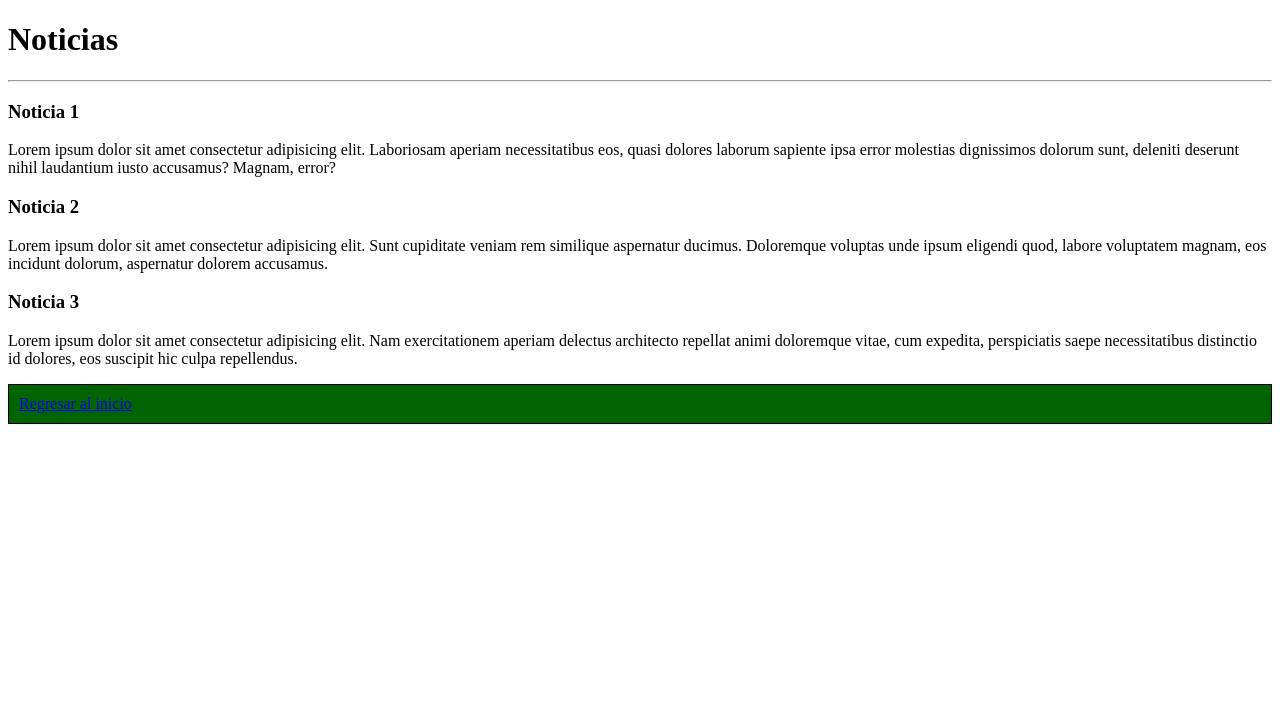
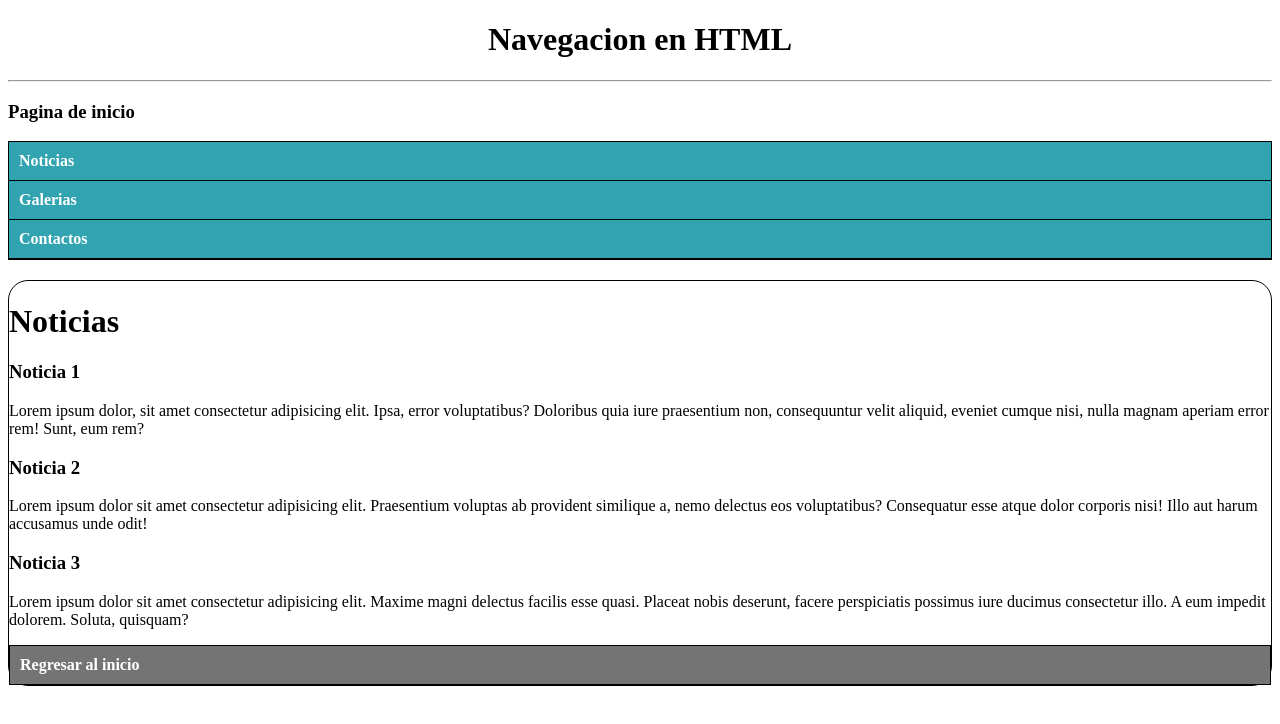
Before and after one commit to EstebanVillalva77/EstebanVillalva77.github.io, a plain HTML site: page Practica6_noticias.html in a window 1280 px wide. Drawn offline with Linux system fonts and the light colour scheme.

Commit message:
Practica 6 Actualizada con CSS-
Esteban Villalva Felix 15/02/2023

```diff
--- a/Practica6_noticias.html
+++ b/Practica6_noticias.html
@@ -4,21 +4,59 @@
     <meta charset="UTF-8">
     <meta http-equiv="X-UA-Compatible" content="IE=edge">
     <meta name="viewport" content="width=device-width, initial-scale=1.0">
-    <title>Document</title>
+    <title>Noticias</title>
+    <style>
+        .menu{
+         background-color: #32a3b1;
+
+        }
+        .menu:hover{
+         background-color: #00545e;
+
+        }
+        a{
+         color: white;
+         text-decoration: none;
+         font-weight: bold;
+
+        }
+        .contenido{
+         border: 1px solid black;
+         border-radius: 20px;
+         margin-top: 20px;
+        }
+      </style>
 </head>
 <body>
-    <h1>Noticias</h1> <hr>
-    <h3>Noticia 1</h3>
-        <p>Lorem ipsum dolor sit amet consectetur adipisicing elit. Laboriosam aperiam necessitatibus eos, quasi dolores laborum sapiente ipsa error molestias dignissimos dolorum sunt, deleniti deserunt nihil laudantium iusto accusamus? Magnam, error?</p>
 
-    <h3>Noticia 2</h3>
-        <p>Lorem ipsum dolor sit amet consectetur adipisicing elit. Sunt cupiditate veniam rem similique aspernatur ducimus. Doloremque voluptas unde ipsum eligendi quod, labore voluptatem magnam, eos incidunt dolorum, aspernatur dolorem accusamus.</p>
+    <center> <h1>Navegacion en HTML</h1><hr></center>
+    <h3>Pagina de inicio</h3>
+    <div style="border: 1px solid black">
+    <div style="border-bottom: 1px solid black; padding: 10px;" class="menu">
+         <a href="Practica6_noticias.html">Noticias</a>
 
-    <h3>Noticia 3</h3>
-        <p>Lorem ipsum dolor sit amet consectetur adipisicing elit. Nam exercitationem aperiam delectus architecto repellat animi doloremque vitae, cum expedita, perspiciatis saepe necessitatibus distinctio id dolores, eos suscipit hic culpa repellendus.</p>
-    <div style="border: 1px solid black; padding:10px; background-color: darkgreen; " >
-        <a href="Practica6.html">Regresar al inicio</a>
-    </div>
+     </div>
+      <div style="border-bottom: 1px solid black; padding: 10px;" class="menu">
+         <a href="practica6_galeria.html">Galerias</a>
+
+      </div>
+      <div style="border-bottom: 1px solid black; padding: 10px;" class="menu">
+         <a href="practica6_contacto.html">Contactos</a>
+
+
+      </div>
+ </div>
+     <div class="contenido">
+        <h1>Noticias</h1>
+        <h3>Noticia 1</h3>
+        <p>Lorem ipsum dolor, sit amet consectetur adipisicing elit. Ipsa, error voluptatibus? Doloribus quia iure praesentium non, consequuntur velit aliquid, eveniet cumque nisi, nulla magnam aperiam error rem! Sunt, eum rem?</p>
+        <h3>Noticia 2</h3>
+        <p>Lorem ipsum dolor sit amet consectetur adipisicing elit. Praesentium voluptas ab provident similique a, nemo delectus eos voluptatibus? Consequatur esse atque dolor corporis nisi! Illo aut harum accusamus unde odit!</p>
+        <h3>Noticia 3</h3>
+        <p>Lorem ipsum dolor sit amet consectetur adipisicing elit. Maxime magni delectus facilis esse quasi. Placeat nobis deserunt, facere perspiciatis possimus iure ducimus consectetur illo. A eum impedit dolorem. Soluta, quisquam?</p>
+        <div style="border: 1px solid black; padding: 10px; background-color: rgb(116, 116, 116);">
+            <a href="Practica6.html">Regresar al inicio</a>
+        </div>
 
 </body>
 </html>
```
Also changed, not shown: Practica6.html (+41 -8 lines), practica6_contacto.html (+48 -5 lines), practica6_galeria.html (+54 -10 lines), img1.png (added), img2.jpg (added), img3.jpg (added).
